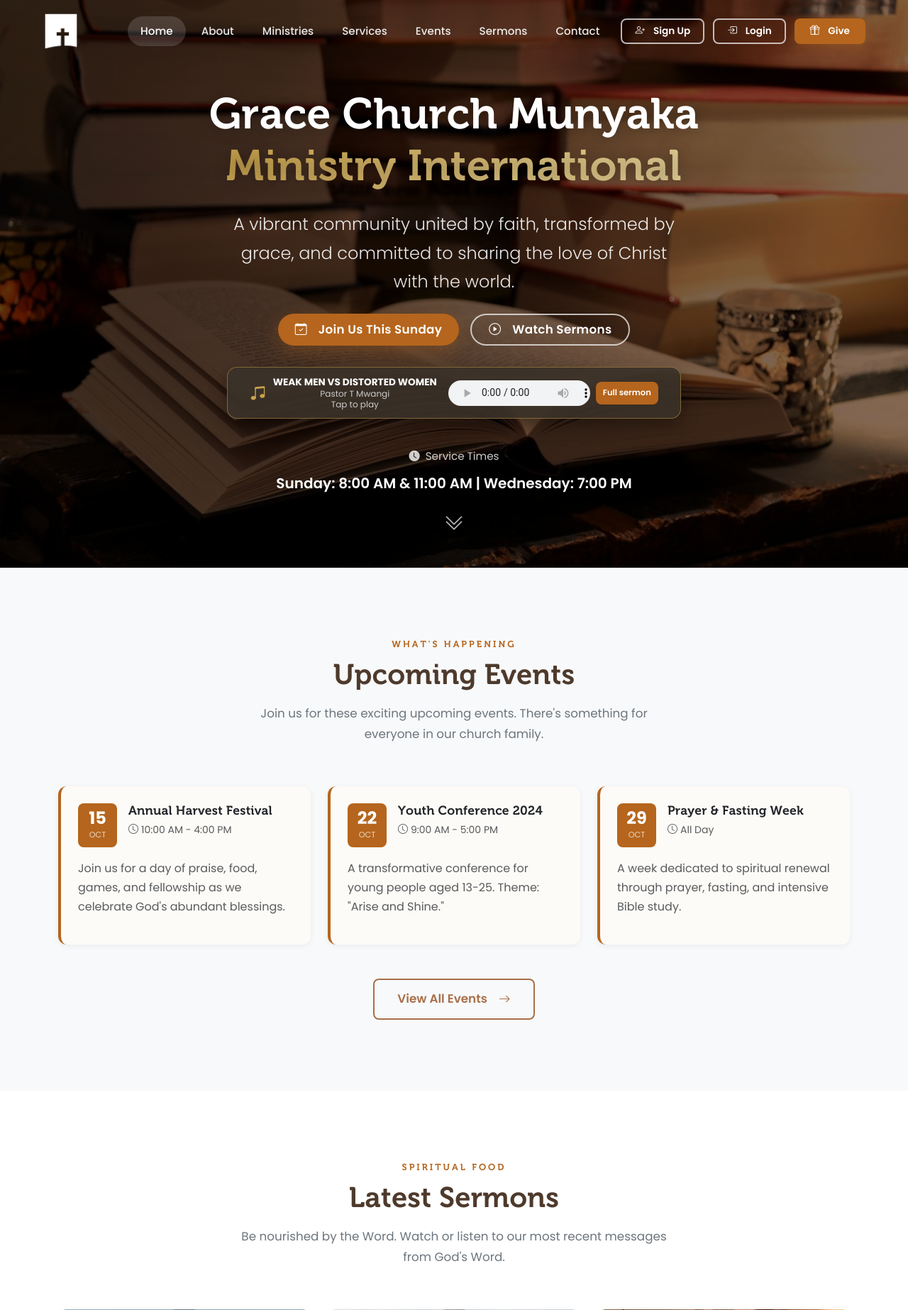
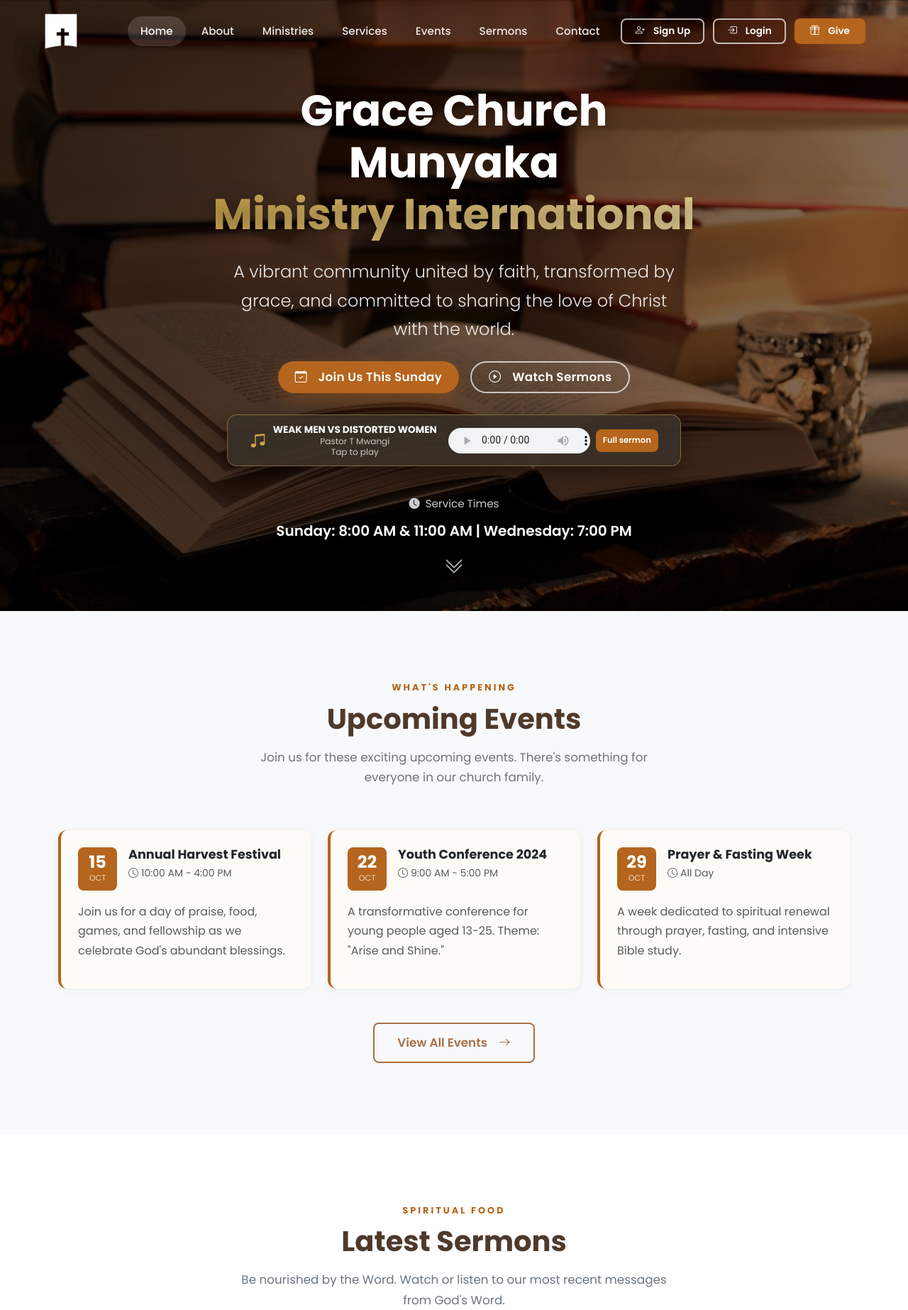
Before and after one commit to mbuguam443/grace-church, a Django app: page / in a window 1280 px wide. Shown: the top 1846 px of the page at 71% size. Run offline with Django 4.2, Linux system fonts and the light colour scheme; data comes from the database, SQL or seed files in the repository; data that the repository does not hold is empty.

Commit message:
Signup pages use login logo; headlines switch to Poppins (drop Museo)

```diff
--- a/static/css/public.css
+++ b/static/css/public.css
@@ -1,16 +1,3 @@
-@font-face {
-    font-family: 'Museo';
-    font-style: normal;
-    font-weight: 300;
-    src: url('../fonts/museo300.woff') format('woff');
-}
-@font-face {
-    font-family: 'Museo';
-    font-style: normal;
-    font-weight: 700;
-    src: url('../fonts/museo700.woff') format('woff');
-}
-
 :root {
     --primary: #A8704A;
     --primary-dark: #7E4F2D;
@@ -45,9 +32,8 @@ body {
 }
 
 h1, h2, h3, h4, h5, h6 {
-    font-family: 'Museo', 'Poppins', sans-serif;
-    font-weight: 700;
-    letter-spacing: 0.2px;
+    font-family: 'Poppins', 'Segoe UI', system-ui, sans-serif;
+    font-weight: 600;
 }
 
 a { text-decoration: none; transition: all 0.3s ease; }
--- a/templates/accounts/register_success.html
+++ b/templates/accounts/register_success.html
@@ -48,11 +48,7 @@
 <body>
     <div class="login-card">
         <div class="login-logo">
-            {% if church_settings.logo %}
-            <img src="{{ church_settings.logo.url }}" alt="{{ church_settings.short_name }}">
-            {% else %}
-            <img src="{% static 'img/logo.png' %}" alt="{{ church_settings.short_name|default:'GC' }}">
-            {% endif %}
+            <img src="{% static 'img/login-logo.png' %}" alt="Grace Church Munyaka">
         </div>
         <div class="icon-circle"><i class="bi bi-check-lg"></i></div>
         <h2 class="mb-2">Registration Received</h2>
--- a/templates/public/base.html
+++ b/templates/public/base.html
@@ -18,7 +18,7 @@
     <link href="{% static 'css/public.css' %}?v=4" rel="stylesheet">
     <style>
         body { font-family: 'Poppins', 'Segoe UI', system-ui, sans-serif; }
-        h1, h2, h3, h4, h5, h6 { font-family: 'Museo', 'Poppins', sans-serif; letter-spacing: 0.2px; }
+        h1, h2, h3, h4, h5, h6 { font-family: 'Poppins', 'Segoe UI', system-ui, sans-serif; font-weight: 600; }
         :root {
             --primary: {{ church_settings.primary_color|default:'#A8704A' }};
             --secondary: {{ church_settings.secondary_color|default:'#4E3A2C' }};
```
Also changed, not shown: static/css/admin.css (+2 -16 lines), templates/accounts/register.html (+2 -6 lines), static/fonts/museo300.woff (deleted), static/fonts/museo700.woff (deleted).
